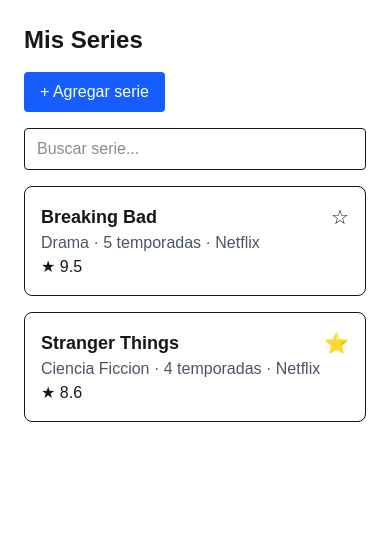
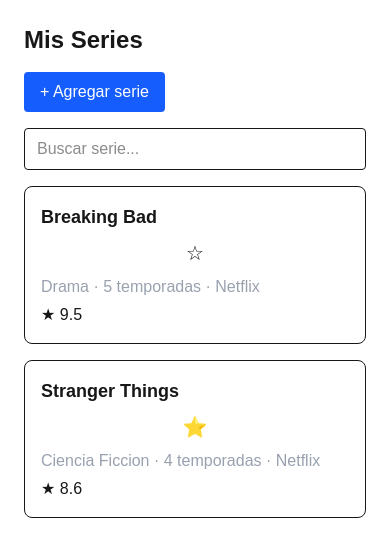
Before and after one commit to Juanromero011/taller-2-web, a Next.js app: page / in a window 390 px wide. Shown: the top 556 px of the page. Built offline with nearby package versions, Linux system fonts and the light colour scheme.

Commit message:
responsiveee

```diff
--- a/src/app/series/[id]/DetalleSerieClient.tsx
+++ b/src/app/series/[id]/DetalleSerieClient.tsx
@@ -41,11 +41,11 @@ function DetalleSerieClient({ id }: DetalleSerieClientProps) {
             <p>★ {serie.calificacion}</p>
             {serie.esFavorita && <p>⭐ Favorita</p>}
 
-            <div className="flex gap-3 mt-4">
-                <Link href={`/series/${serie.id}/editar`} className="bg-blue-600 text-white rounded px-4 py-2">
+            <div className="flex flex-col sm:flex-row gap-3 mt-6">
+                <Link href={`/series/${serie.id}/editar`} className="bg-blue-600 text-white rounded px-4 py-2 text-center">
                     Editar
                 </Link>
-                <button onClick={handleEliminar} className="bg-red-600 text-white rounded px-4 py-2">
+                <button onClick={handleEliminar} className="bg-red-600 text-white rounded px-4 py-2 text-center">
                     Eliminar
                 </button>
             </div>
--- a/src/components/FormularioSerie.tsx
+++ b/src/components/FormularioSerie.tsx
@@ -55,7 +55,7 @@ function FormularioSerie({
     };
 
     return (
-        <form onSubmit={handleSubmit} className="flex flex-col gap-3 max-w-md">
+        <form onSubmit={handleSubmit} className="flex flex-col gap-4 w-full max-w-md mx-auto sm:mx-0">
             <div>
                 <input name="titulo" value={form.titulo} onChange={handleChange} placeholder="Titulo" className="border rounded px-3 py-2 w-full" />
                 {errores.titulo && <span className="text-red-500 text-sm">{errores.titulo}</span>}
--- a/src/components/TarjetaSerie.tsx
+++ b/src/components/TarjetaSerie.tsx
@@ -8,15 +8,15 @@ interface TarjetaSerieProps {
 
 function TarjetaSerie({ serie }: TarjetaSerieProps) {
     return (
-        <Link href={`/series/${serie.id}`} className="border rounded-lg p-4 block hover:bg-gray-900">
-            <div className="flex justify-between items-start">
+        <Link href={`/series/${serie.id}`} className="border rounded-lg p-4 block hover:bg-gray-900 transition-colors">
+            <div className="flex flex-col sm:flex-row sm:justify-between sm:items-start gap-2 sm:gap-0">
                 <h2 className="font-bold text-lg">{serie.titulo}</h2>
                 <BotonFavorito serieId={serie.id} esFavorita={serie.esFavorita} />
             </div>
-            <p className="text-gray-600">
+            <p className="text-gray-400 mt-2">
                 {serie.genero} · {serie.temporadas} temporadas · {serie.plataforma}
             </p>
-            <span>★ {serie.calificacion}</span>
+            <span className="block mt-1">★ {serie.calificacion}</span>
         </Link>
     );
 }
```
Also changed, not shown: 1 other file (tests, documents, lock files or other folders).
